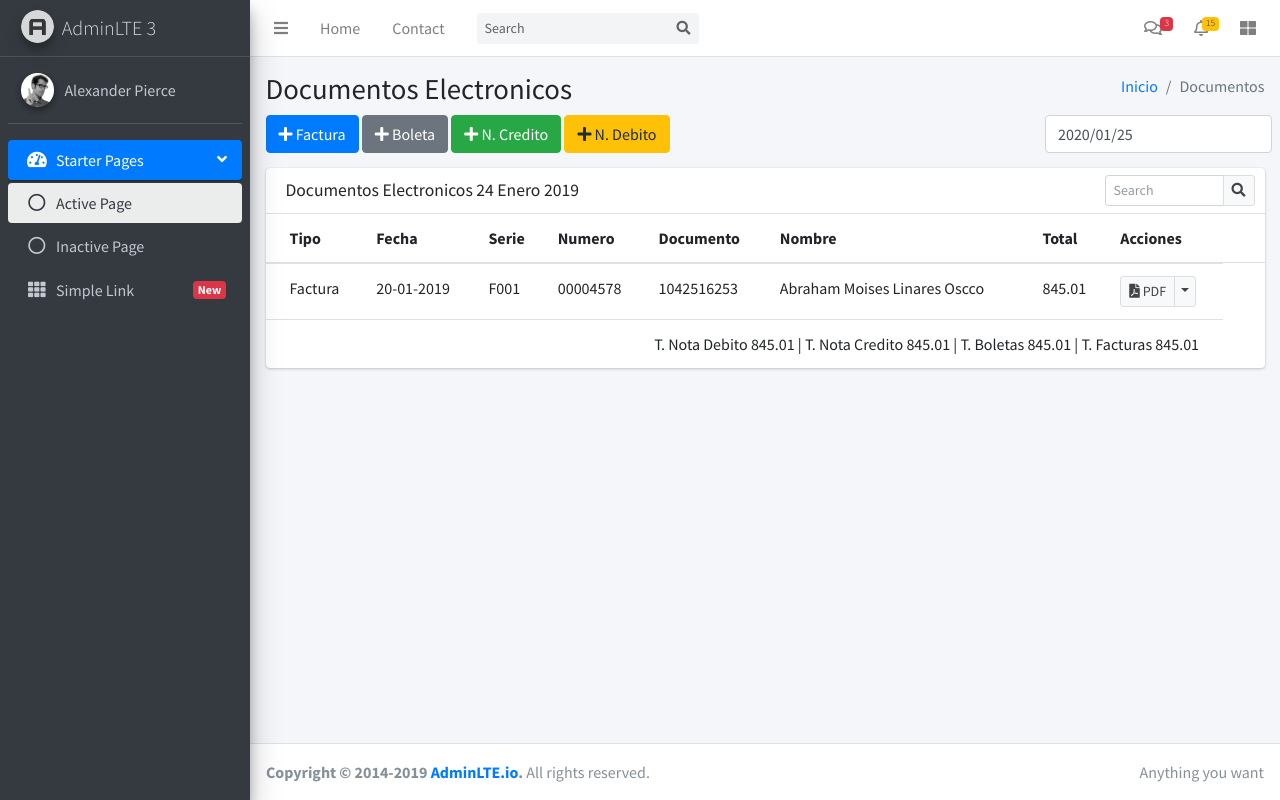
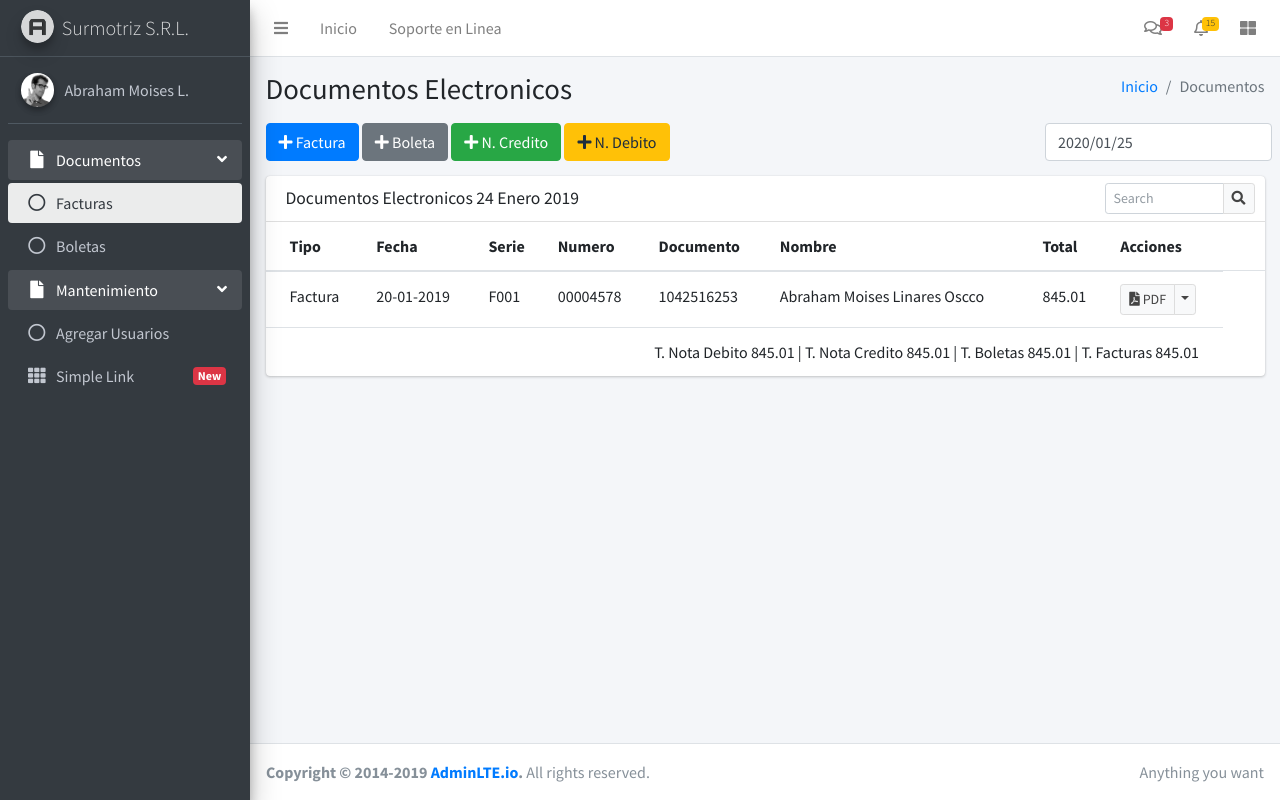
Before and after one commit to moisesli/factura, a PHP site: page /view/documentos/index.php in a window 1280 px wide. Run offline with PHP 8.4, Linux system fonts and the light colour scheme.

Commit message:
edit documentos

```diff
--- a/view/documentos/index.php
+++ b/view/documentos/index.php
@@ -6,12 +6,13 @@
 
   <!-- Content Wrapper. Contains page content -->
   <div class="content-wrapper">
+
+
     <!-- Content Header (Page header) -->
     <section class="content-header">
       <div class="container-fluid">
-
-        <!-- Primera fila -->
-        <div class="row mb-2">
+        <!-- Titulo y Breadcrum -->
+        <div class="row mb-3">
           <div class="col-sm-6">
             <h1>Documentos Electronicos</h1>
           </div>
@@ -22,7 +23,6 @@
             </ol>
           </div>
         </div>
-
         <!-- Botones and DatePicker -->
         <div class="row d-flex justify-content-between">
           <div class="col-sm-6">
@@ -37,6 +37,7 @@
         </div>
       </div><!-- /.container-fluid -->
     </section>
+
 
     <!-- Main content -->
     <section class="content">
@@ -150,6 +151,7 @@
 
 <?php include '../layout/footer.php' ?>
 <script>
+  Vue.config.productionTip = false;
   $(function () {
     //Date range picker
     // $('#reservation').daterangepicker()
@@ -162,33 +164,5 @@
         format: 'YYYY/MM/DD'
       }
     });
-
-    $('#reservationtime').daterangepicker({
-      timePicker: true,
-      timePickerIncrement: 30,
-      locale: {
-        format: 'MM/DD/YYYY hh:mm A'
-      }
-    })
-    //Date range as a button
-    $('#daterange-btn').daterangepicker(
-      {
-        ranges: {
-          'Today': [moment(), moment()],
-          'Yesterday': [moment().subtract(1, 'days'), moment().subtract(1, 'days')],
-          'Last 7 Days': [moment().subtract(6, 'days'), moment()],
-          'Last 30 Days': [moment().subtract(29, 'days'), moment()],
-          'This Month': [moment().startOf('month'), moment().endOf('month')],
-          'Last Month': [moment().subtract(1, 'month').startOf('month'), moment().subtract(1, 'month').endOf('month')]
-        },
-        startDate: moment().subtract(29, 'days'),
-        endDate: moment()
-      },
-      function (start, end) {
-        $('#reportrange span').html(start.format('MMMM D, YYYY') + ' - ' + end.format('MMMM D, YYYY'))
-      }
-    )
-
-
   })
 </script>
--- a/view/layout/header.php
+++ b/view/layout/header.php
@@ -9,7 +9,7 @@ scratch. This page gets rid of all links and provides the needed markup only.
     <meta name="viewport" content="width=device-width, initial-scale=1">
     <meta http-equiv="x-ua-compatible" content="ie=edge">
 
-    <title>AdminLTE 3 | Starter</title>
+    <title>Facturacion Electronica - Lineysoft.com</title>
 
     <!-- Font Awesome Icons -->
     <link rel="stylesheet" href="/plugins/fontawesome-free/css/all.min.css">
--- a/view/layout/sidebar.php
+++ b/view/layout/sidebar.php
@@ -1,20 +1,21 @@
   <!-- Navbar -->
   <nav class="main-header navbar navbar-expand navbar-white navbar-light">
+
     <!-- Left navbar links -->
     <ul class="navbar-nav">
       <li class="nav-item">
         <a class="nav-link" data-widget="pushmenu" href="#"><i class="fas fa-bars"></i></a>
       </li>
       <li class="nav-item d-none d-sm-inline-block">
-        <a href="index3.html" class="nav-link">Home</a>
+        <a href="index3.html" class="nav-link">Inicio</a>
       </li>
       <li class="nav-item d-none d-sm-inline-block">
-        <a href="#" class="nav-link">Contact</a>
+        <a href="#" class="nav-link">Soporte en Linea</a>
       </li>
     </ul>
 
     <!-- SEARCH FORM -->
-    <form class="form-inline ml-3">
+    <!-- <form class="form-inline ml-3">
       <div class="input-group input-group-sm">
         <input class="form-control form-control-navbar" type="search" placeholder="Search" aria-label="Search">
         <div class="input-group-append">
@@ -23,7 +24,7 @@
           </button>
         </div>
       </div>
-    </form>
+    </form> -->
 
     <!-- Right navbar links -->
     <ul class="navbar-nav ml-auto">
@@ -126,7 +127,7 @@
     <a href="index3.html" class="brand-link">
       <img src="/plugins/dist/img/AdminLTELogo.png" alt="AdminLTE Logo" class="brand-image img-circle elevation-3"
            style="opacity: .8">
-      <span class="brand-text font-weight-light">AdminLTE 3</span>
+      <span class="brand-text font-weight-light">Surmotriz S.R.L.</span>
     </a>
 
     <!-- Sidebar -->
@@ -137,7 +138,7 @@
           <img src="/plugins/dist/img/user2-160x160.jpg" class="img-circle elevation-2" alt="User Image">
         </div>
         <div class="info">
-          <a href="#" class="d-block">Alexander Pierce</a>
+          <a href="#" class="d-block">Abraham Moises L.</a>
         </div>
       </div>
 
@@ -147,10 +148,10 @@
           <!-- Add icons to the links using the .nav-icon class
                with font-awesome or any other icon font library -->
           <li class="nav-item has-treeview menu-open">
-            <a href="#" class="nav-link active">
-              <i class="nav-icon fas fa-tachometer-alt"></i>
+            <a href="#" class="nav-link">
+              <i class="nav-icon fas fa-file"></i>
               <p>
-                Starter Pages
+                Documentos
                 <i class="right fas fa-angle-left"></i>
               </p>
             </a>
@@ -158,17 +159,37 @@
               <li class="nav-item">
                 <a href="#" class="nav-link active">
                   <i class="far fa-circle nav-icon"></i>
-                  <p>Active Page</p>
+                  <p>Facturas</p>
                 </a>
               </li>
               <li class="nav-item">
                 <a href="#" class="nav-link">
                   <i class="far fa-circle nav-icon"></i>
-                  <p>Inactive Page</p>
+                  <p>Boletas</p>
                 </a>
               </li>
             </ul>
           </li>
+
+          <!-- Matenimiento -->
+          <li class="nav-item has-treeview menu-open">
+            <a href="#" class="nav-link">
+              <i class="nav-icon fas fa-file"></i>
+              <p>
+                Mantenimiento
+                <i class="right fas fa-angle-left"></i>
+              </p>
+            </a>
+            <ul class="nav nav-treeview">
+              <li class="nav-item">
+                <a href="#" class="nav-link">
+                  <i class="far fa-circle nav-icon"></i>
+                  <p>Agregar Usuarios</p>
+                </a>
+              </li>
+            </ul>
+          </li>
+
           <li class="nav-item">
             <a href="#" class="nav-link">
               <i class="nav-icon fas fa-th"></i>
```
Also changed, not shown: plugins/bd/factura.sql (renamed from plugins/bd/factura_2020-01-24.sql, +59 -4 lines), plugins/bd/factura_2020-01-23.sql (deleted, +0 -69 lines).
